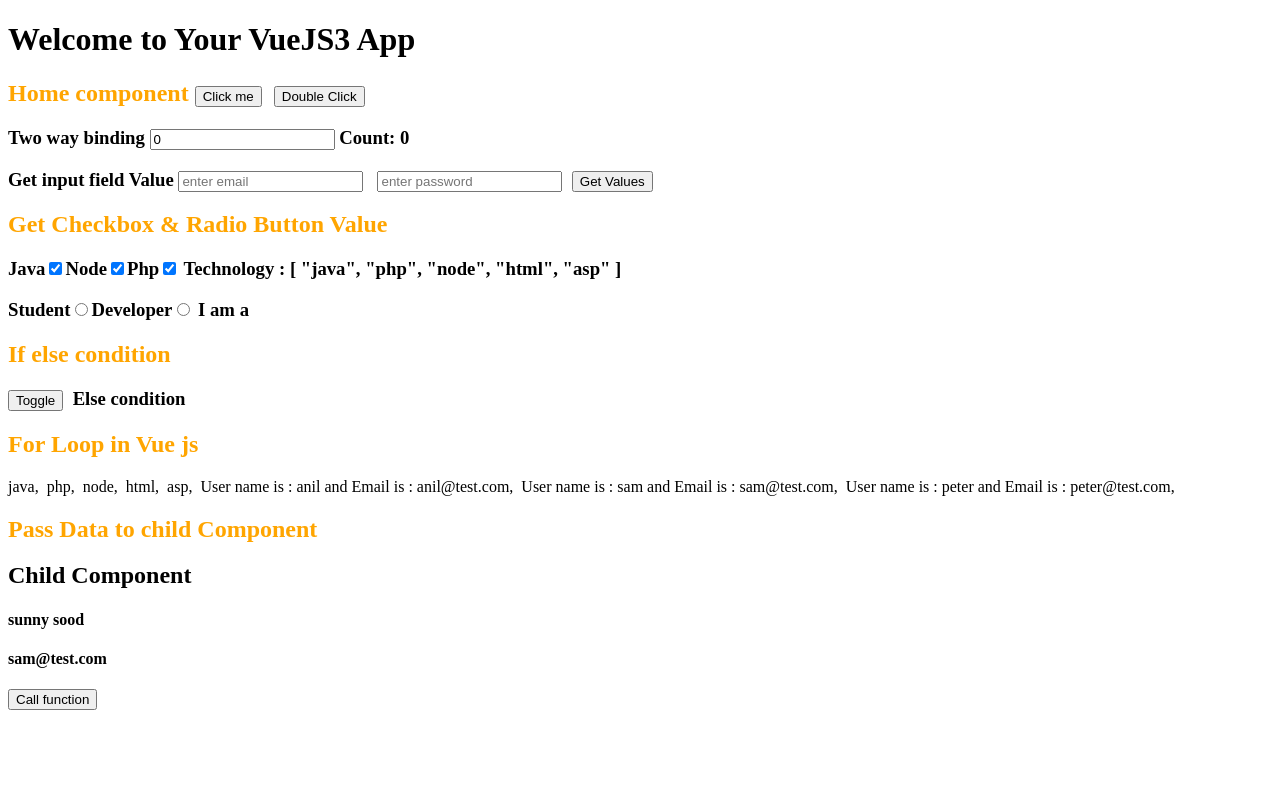
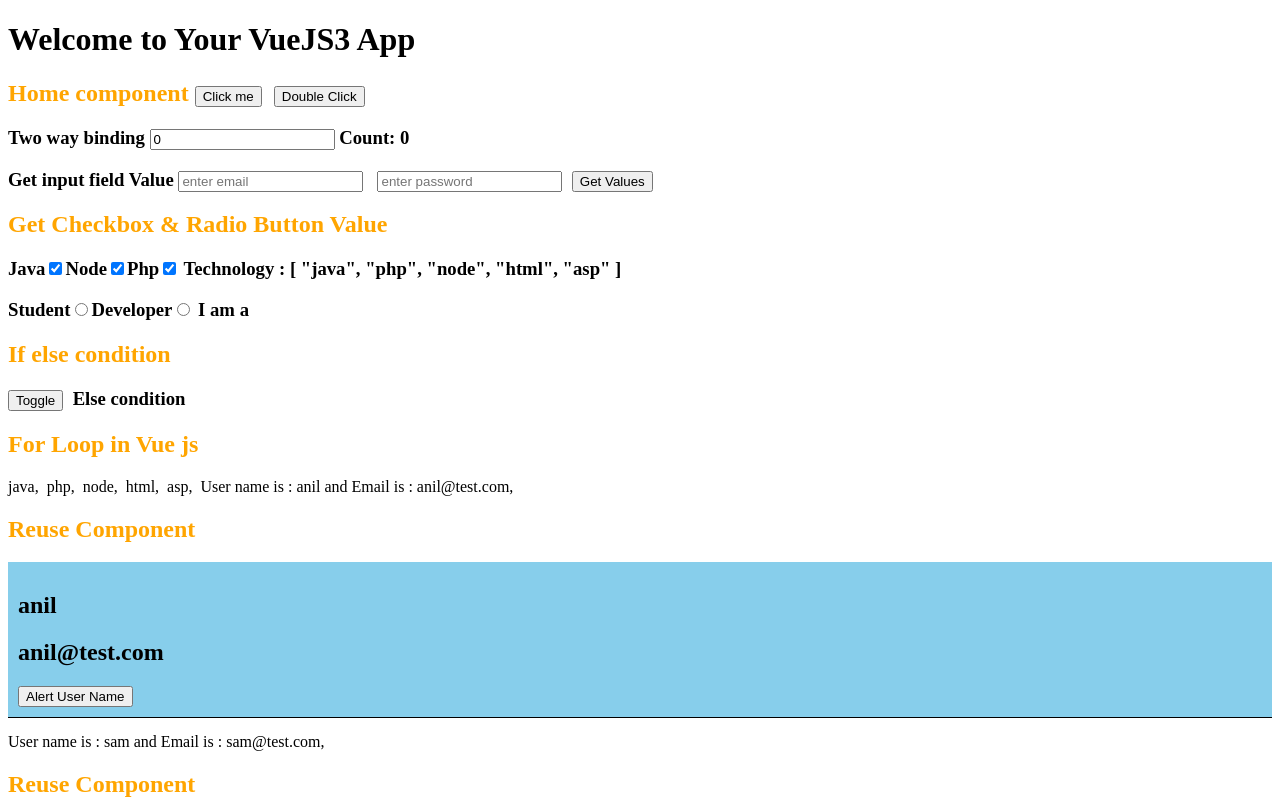
Before and after one commit to sunnysood1may/vue-blog, a Vue app: page / in a window 1280 px wide. Shown: the top 800 px of the page. Built offline with nearby package versions, Linux system fonts and the light colour scheme.

Commit message:
re-use component

```diff
--- a/src/components/Home.vue
+++ b/src/components/Home.vue
@@ -46,19 +46,25 @@
   </span>
   <span v-for="item in users" :key="item.name">
       User name is : {{item.name}} and Email is : {{item.email}},&nbsp;
+      <h2>Reuse Component</h2>
+      <UserC :data="item" :getData="getData" />
   </span>
 
   <h2>Pass Data to child Component</h2>
   <ChildC name="sunny sood" :details="users" :setData="getData" />
 
+
+
+
 </template>
 
 <script>
 import ChildC from './Child.vue';
+import UserC from './User.vue';
 export default {
   name: "HomeComp",
   components: {
-    ChildC
+    ChildC,UserC
   },
   data() {
     return {
--- /dev/null
+++ b/src/components/User.vue
@@ -0,0 +1,25 @@
+<template>
+    <div class="user">
+        <h2>{{data.name}}</h2>
+        <h2>{{data.email}}</h2>
+        <button v-on:click="getData(data.name)">Alert User Name</button>
+    </div>
+</template>
+
+<script>
+export default {
+    name: 'UserC',
+    props: {
+        data: Object,
+        getData: Function
+    }
+}
+</script>
+<style>
+.user {
+    background-color: skyblue;
+    border-bottom: 1px solid;
+    padding: 10px;
+    margin-bottom: 15px;
+}
+</style>
```
